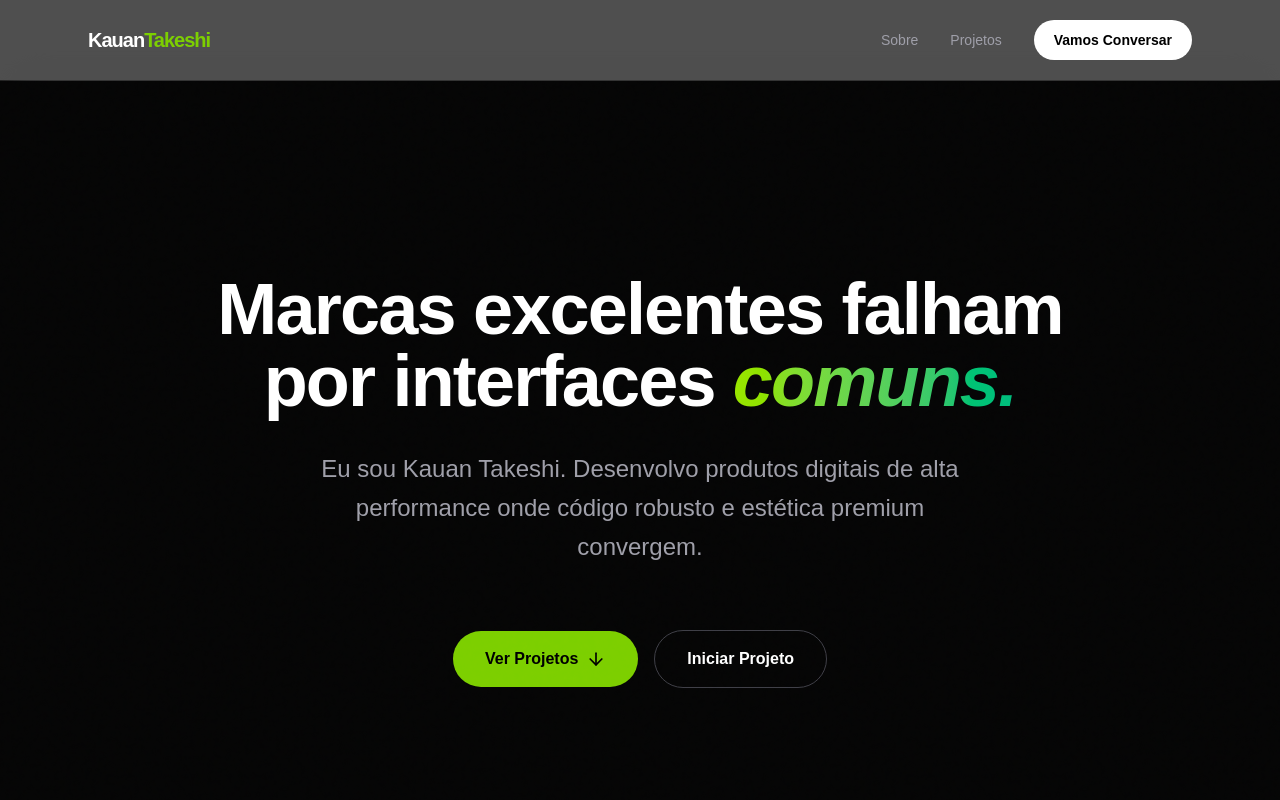
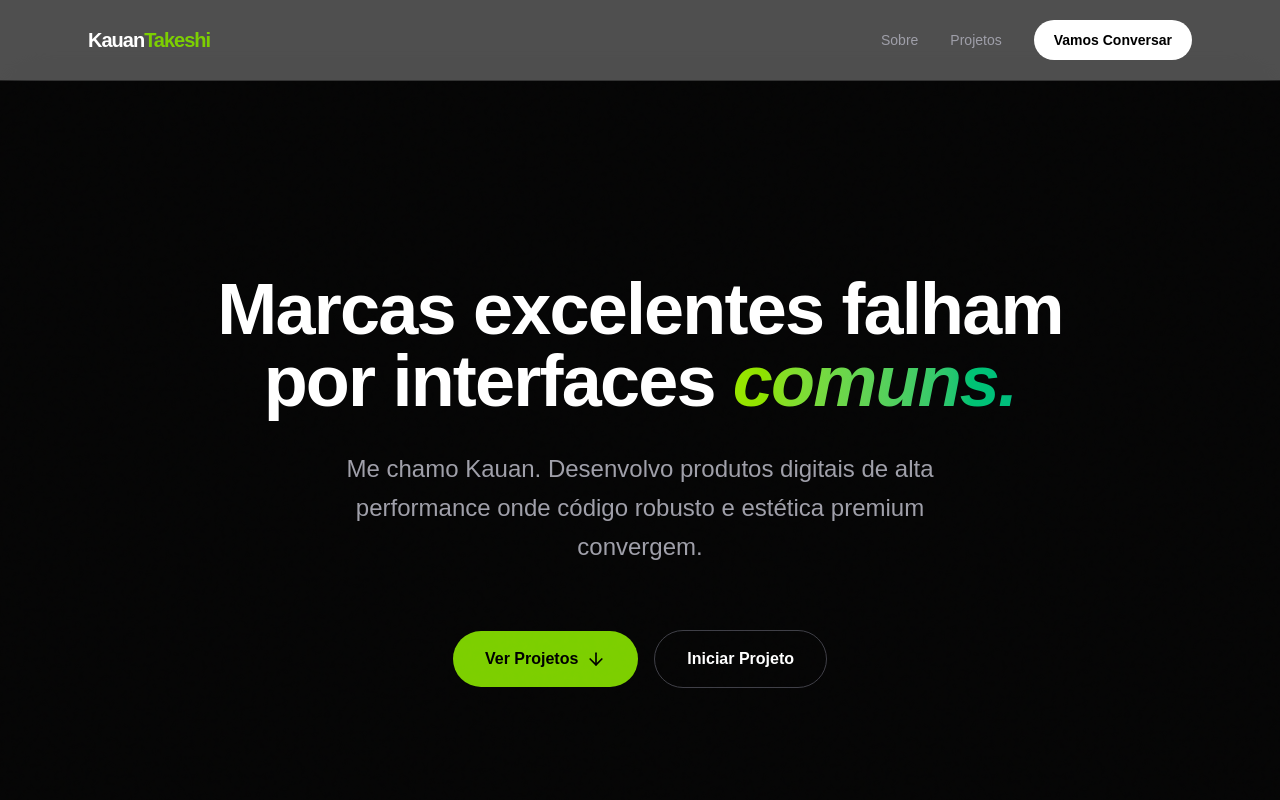
Before and after one commit to kauantakeshi7-arch/kauanportfolio, a Next.js app: page / in a window 1280 px wide. Shown: the top 800 px of the page. Built offline with nearby package versions, Linux system fonts and the light colour scheme.

Commit message:
style: atualiza copy do hero para 'Me chamo Kauan.'

```diff
--- a/src/components/HeroSection.tsx
+++ b/src/components/HeroSection.tsx
@@ -49,7 +49,7 @@ export default function HeroSection() {
         </h1>
 
         <p className="hero-desc text-xl md:text-2xl text-zinc-400 max-w-2xl mx-auto leading-relaxed">
-          Eu sou Kauan Takeshi. Desenvolvo produtos digitais de alta performance onde código robusto e estética premium convergem.
+          Me chamo Kauan. Desenvolvo produtos digitais de alta performance onde código robusto e estética premium convergem.
         </p>
 
         <div className="hero-cta flex flex-col sm:flex-row items-center justify-center gap-4 pt-8">
```
